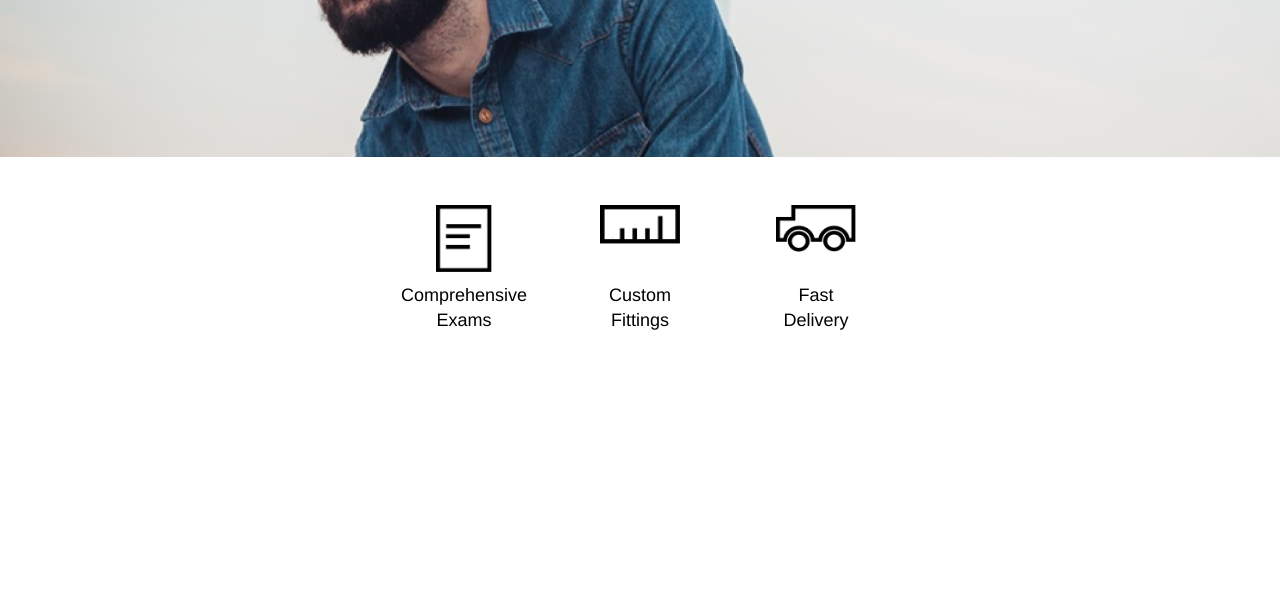
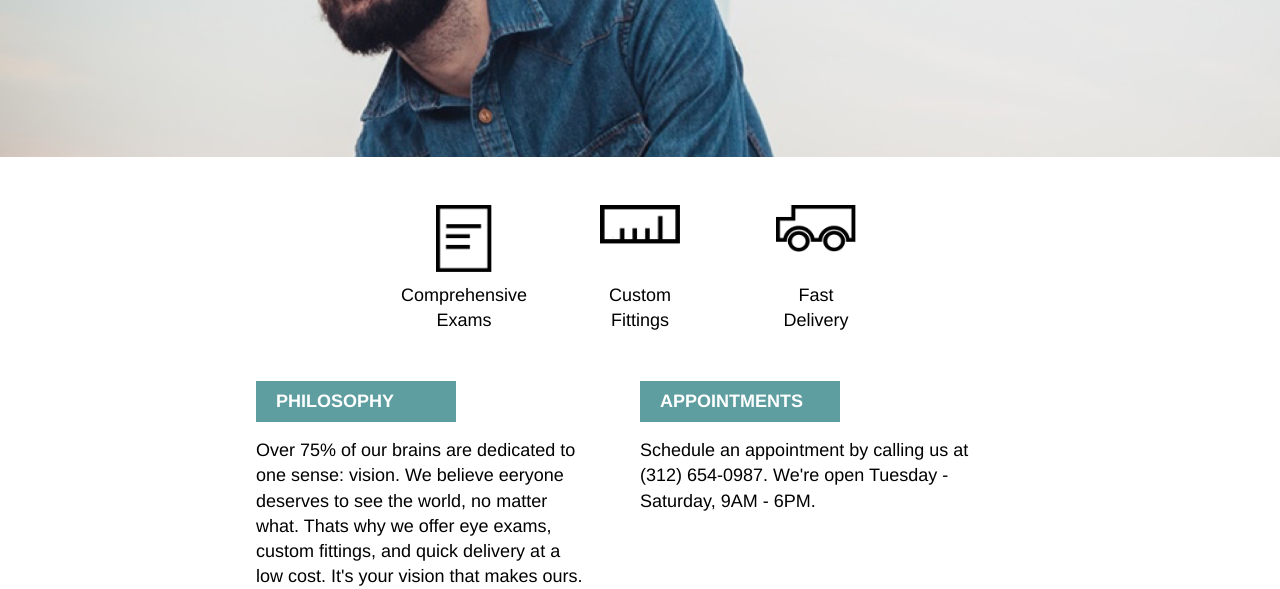
Before and after one commit to ctrim44/optics, a plain HTML site: page index.html in a window 1280 px wide. Shown: the part 323-912 px from the top of the page. Before the commit the page ends 800 px from the top, so only its background shows below. Drawn offline with Linux system fonts and the light colour scheme.

Commit message:
add htl and css for phil and app section.

```diff
--- a/index.html
+++ b/index.html
@@ -54,5 +54,20 @@
 
 	</div>
 
+	<!--Phil and App section -->
+
+	<div class="container about">
+
+		<div class="phil_app move_right">
+			<p>PHILOSOPHY</p>
+			<span>Over 75% of our brains are dedicated to one sense: vision. We believe eeryone deserves to see the world, no matter what. Thats why we offer eye exams, custom fittings, and quick delivery at a low cost. It's your vision that makes ours.</span>
+		</div>
+		<div class="phil_app">
+			<p>APPOINTMENTS</p>
+			<span>Schedule an appointment by calling us at (312) 654-0987. We're open Tuesday - Saturday, 9AM - 6PM.</span>
+		</div>
+
+	</div>
+
 </body>
 </html>
--- a/resources/css/index.css
+++ b/resources/css/index.css
@@ -89,3 +89,27 @@ nav span {
 .cute_box #sml_icon {
 	width: 3.5rem;
 }
+
+/* Phil and App section*/
+
+.about {
+	display: flex;
+}
+
+.phil_app {
+	padding-left: 5%;
+	width: 35%;
+}
+
+.move_right {
+	margin-left: 3rem;
+}
+
+.phil_app p {
+	background-color: cadetblue;
+	color: white;
+	font-weight: bold;
+	width: 10rem;
+	padding: .5rem 1.25rem;
+	margin-bottom: 1rem;
+}
```
